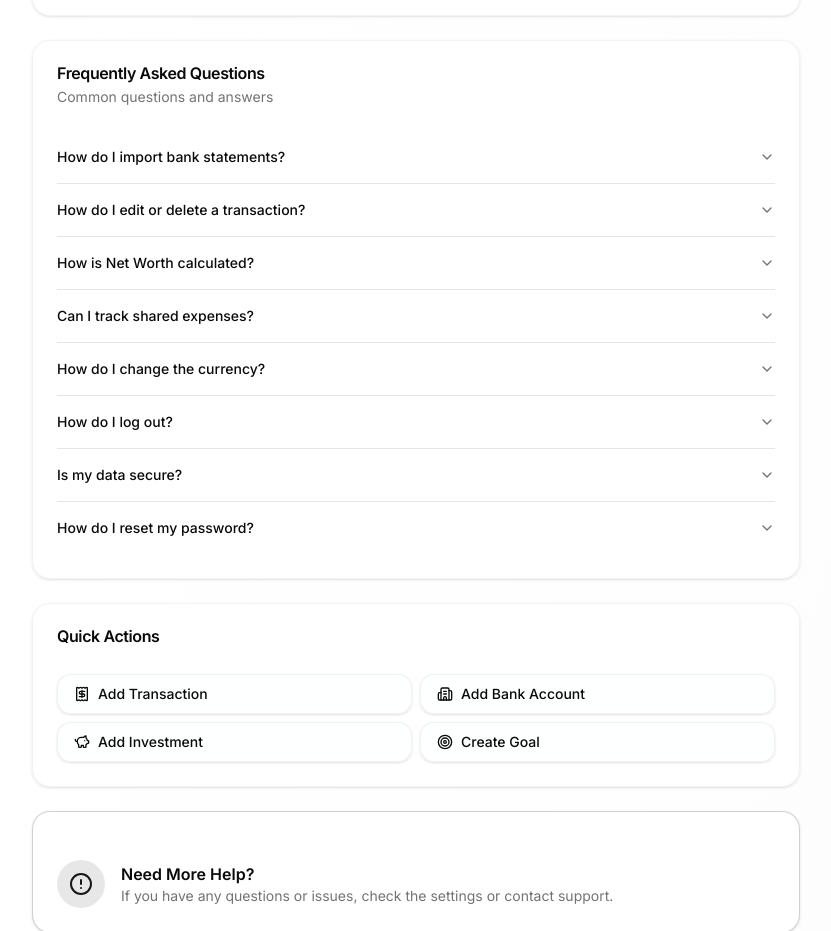
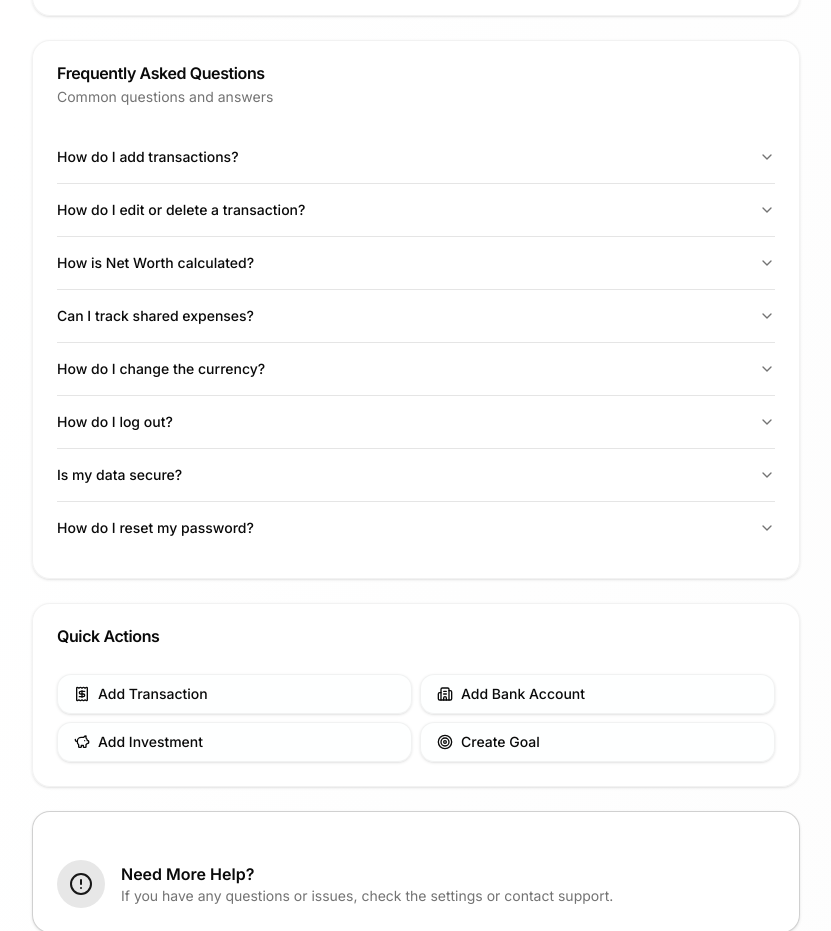
Before and after one commit to anandlok20/money-manager, a Next.js app: page /settings/how-to-use in a window 1280 px wide. Shown: the part 3327-4258 px from the top of the page, without its empty margins (256-1087 px from the left). Built offline with nearby package versions, Linux system fonts and the light colour scheme; no server answers; sample sign-in values are in the browser's storage.

Commit message:
chore: remove import buttons from transactions page and how-to-use FAQ

```diff
--- a/src/app/(dashboard)/settings/how-to-use/page.tsx
+++ b/src/app/(dashboard)/settings/how-to-use/page.tsx
@@ -193,8 +193,8 @@ const additionalFeatures: Step[] = [
 
 const faqItems = [
   {
-    question: 'How do I import bank statements?',
-    answer: 'Go to Transactions → Import (top right button). Upload your bank statement PDF and our AI will extract and categorize transactions automatically.',
+    question: 'How do I add transactions?',
+    answer: 'Go to Transactions → click the Add Transaction button (top right). Fill in the amount, category, and other details.',
   },
   {
     question: 'How do I edit or delete a transaction?',
--- a/src/app/(dashboard)/transactions/page.tsx
+++ b/src/app/(dashboard)/transactions/page.tsx
@@ -18,7 +18,6 @@ import {
   Download,
   X,
   Calendar,
-  FileUp,
 } from 'lucide-react';
 import { Card, CardContent } from '@/components/ui/card';
 import { Button } from '@/components/ui/button';
@@ -322,12 +321,6 @@ export default function TransactionsPage() {
               </div>
             </PopoverContent>
           </Popover>
-          <Link href="/transactions/import">
-            <Button variant="outline" className="gap-2 rounded-xl">
-              <FileUp className="h-4 w-4" />
-              Import
-            </Button>
-          </Link>
           <Link href="/transactions/new">
             <Button className="gap-2 shadow-lg shadow-primary/25">
               <Plus className="h-4 w-4" />
```
